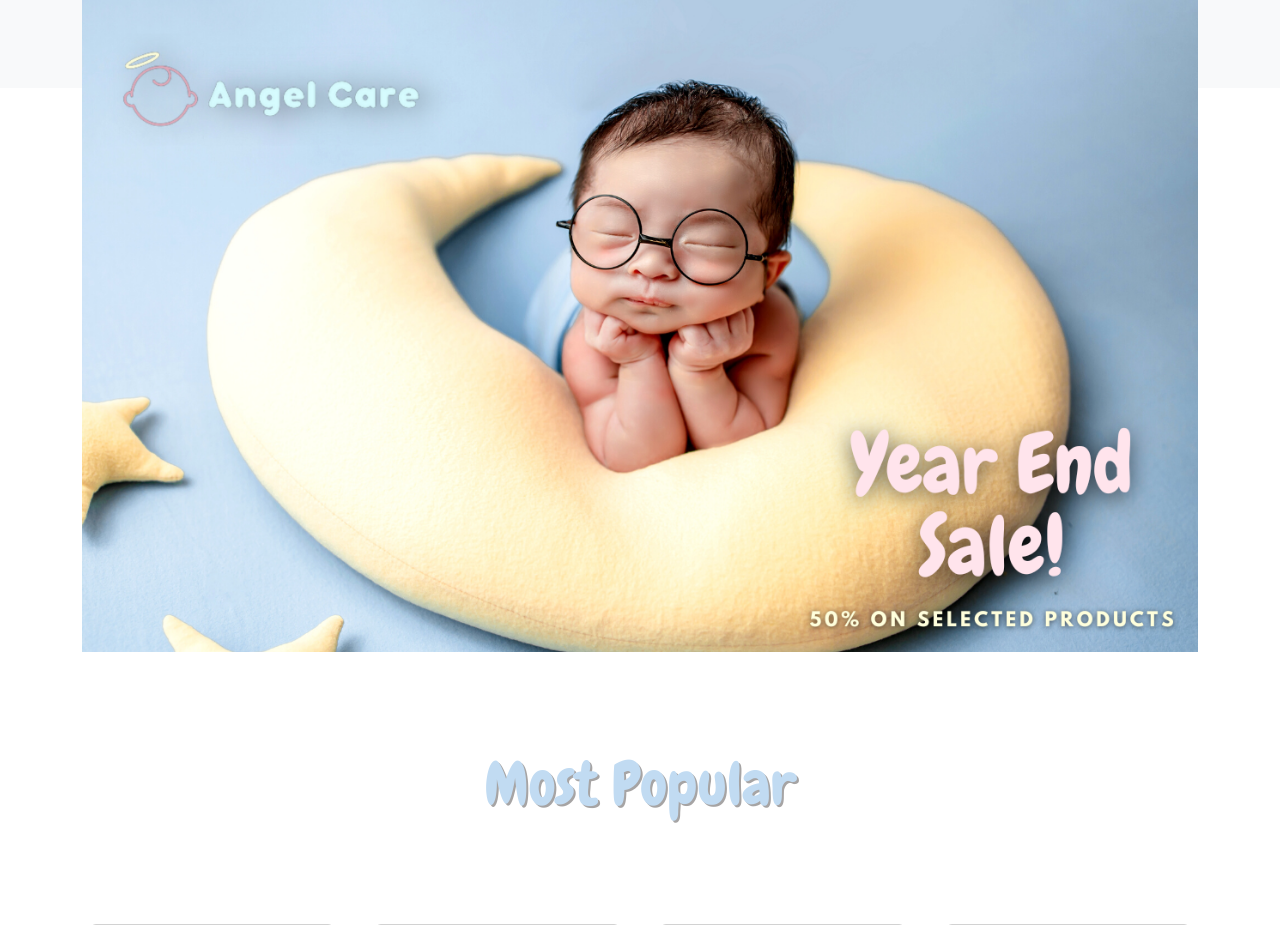
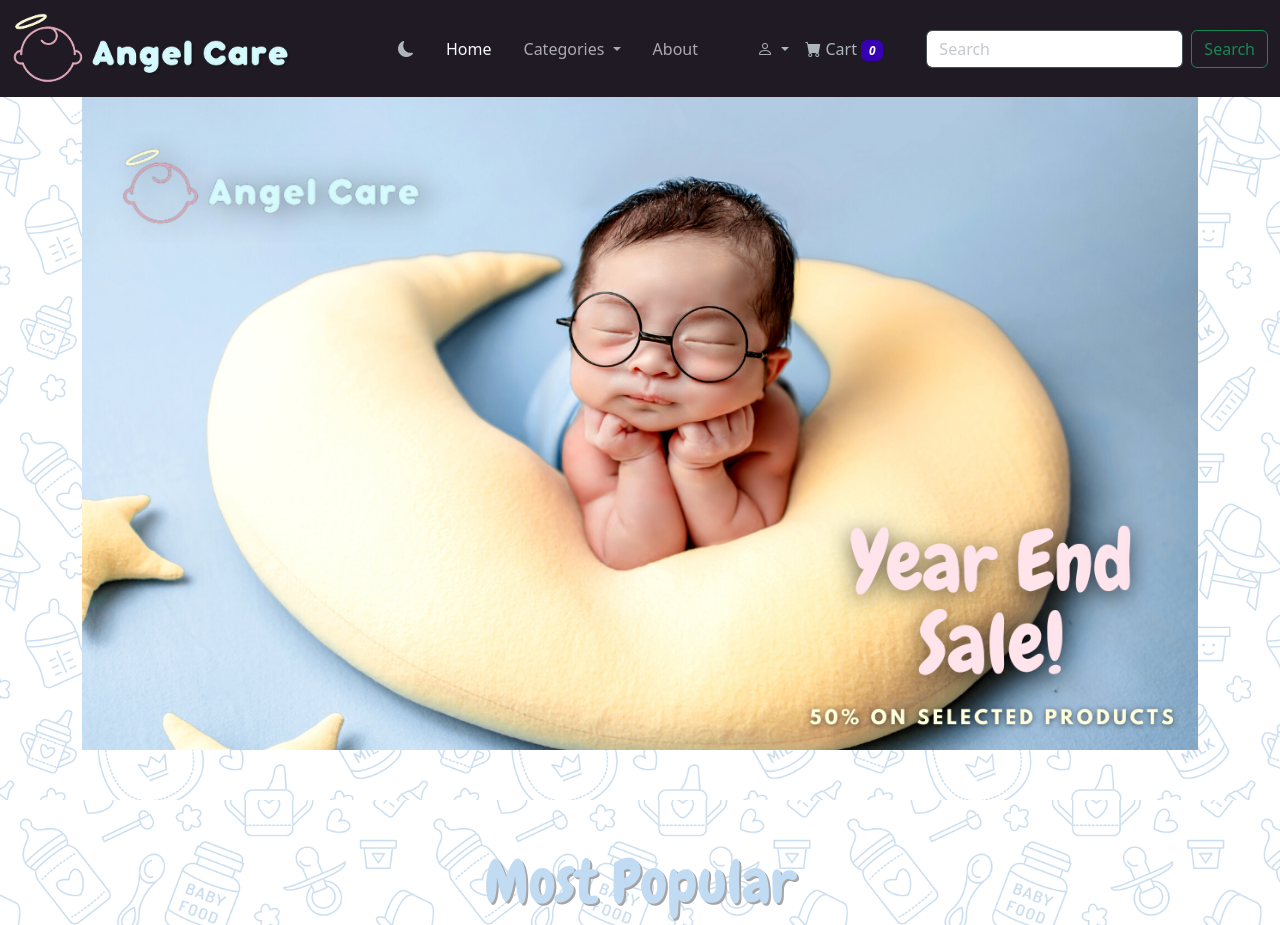
Before and after one commit to faustojc/baby-product-website, a PHP site: page /home.php in a window 1280 px wide; the page is wider, and only the part inside the window is pictured. Shown: the top 925 px of that part. Run offline with PHP 8.4, Linux system fonts and the light colour scheme.

Commit message:
Fixed the formatting and the navbar

```diff
--- a/home.php
+++ b/home.php
@@ -10,74 +10,89 @@
     <meta name="viewport" content="width=device-width, initial-scale=1, shrink-to-fit=no" />
     <meta http-equiv="x-ua-compatible" content="ie=edge" />
     <title>Angelcare Home</title>
+
+    <!-- Fonts -->
+    <link href='https://fonts.googleapis.com/css?family=Chewy' rel='stylesheet'>
+
     <!-- Bootstrap -->
     <link href="css/bootstrap/bootstrap.min.css" rel="stylesheet" />
     <script src="js/bootstrap/bootstrap.bundle.min.js"></script>
+    <link rel="stylesheet" href="https://cdn.jsdelivr.net/npm/bootstrap-icons@1.10.3/font/bootstrap-icons.css">
 
-    <!-- css & js-->
+    <!-- Custom CSS-->
+    <link rel="stylesheet" href="css/style.css" />
     <link rel="stylesheet" href="css/home.css"/>
-    <script src="js/main.js"></script>
 
 </head>
 
-<body>
-    <!-- NavBar/Header -->
-
-    <nav class="navbar navbar-expand-lg navbar-light bg-light position-fixed top-0 start-0 w-100">
-
-    <div class="container">
-        <a class="navbar-brand d-lg-none" href="#">
-            <img class = "logo" src="images/angelcare-logo.png">
+<body data-bs-theme="dark">
+    <div class="d-flex align-items-center flex-column vh-100">
+        <!-- Navbar -->
+        <nav class="navbar navbar-expand-lg w-100" style="background-color: var(--theme-primary)">
+            <div class="container-fluid">
+                <a class="navbar-brand" href="main.php">
+                    <img class="w-75" src="images/angelcare-logo.png" alt="">
                 </a>
-        <button class="navbar-toggler" type="button" data-bs-toggle="collapse" data-bs-target="#navbarContent">
-        <span class="navban-toggler-icon">
+                <div class="d-inline-flex align-items-center bi bi-moon-fill me-3" id="themeIcon">
+                    <i class="badge text-wrap text-bg-primary w-auto mx-2" id="changeTheme" role="button"></i>
+                </div>
+                <button class="navbar-toggler" type="button" data-bs-toggle="collapse" data-bs-target="#navbarContent" aria-controls="navbarContent" aria-expanded="false" >
+                    <span class="navbar-toggler-icon"></span>
+                </button>
+                <div class="collapse navbar-collapse justify-content-between" id="navbarContent">
+                    <ul class="navbar-nav my-auto">
+                        <li class="nav-item my-auto mx-lg-2">
+                            <a class="nav-link active" aria-current="page" href="#">Home</a>
+                        </li>
+                        <li class="nav-item dropdown my-auto mx-lg-2">
+                                <span class="nav-link dropdown-toggle" role="button" data-bs-toggle="dropdown" aria-expanded="false">
+                                    Categories
                                 </span>
-        </button>
-        <div class="collapse navbar-collapse p-2 flex-column" id="navbarContent">
-            <div class="d-flex justify-content-center justify-content-lg-between flex-column flex-lg-row w-100">
-                <form class="d-flex">
-                    <input class="form-control me-2" type="search" placeholder="Search"/>
-                    <button class="btn btn-outline-dark" type="submit">
-                        <i class="fas fa-search"></i>
-                    </button>
-                </form>
-                <a class="navbar-brand d-none d-lg-block" href="#"> <img class = "logo" src="images/angelcare-logo.png"></a>
-                <ul class="navbar-nav">
-                     <li class="nav-item d-flex align-items-center">
-                        <a class="nav-link mx-2" href="#">
-                        Home
-                        </a>
+                            <ul class="dropdown-menu">
+                                <li><a class="dropdown-item" href="#">Baby Toys</a></li>
+                                <li><a class="dropdown-item" href="#">Boy Clothes</a></li>
+                                <li><a class="dropdown-item" href="#">Girl Clothes</a></li>
+                                <li><a class="dropdown-item" href="#">Others</a></li>
+                            </ul>
                         </li>
-                    <li class="nav-item d-flex align-items-center">
-                        <a class="nav-link mx-2" href="#">
-                        About
-                        </a>
+                        <li class="nav-item my-auto mx-lg-2">
+                            <a class="nav-link" href="#">About</a>
                         </li>
-                    <li class="nav-item d-flex align-items-center">
-                        <a class="nav-link mx-2" href="#">
-                        Categories
-                        </a>
-                    </li>
-                    <li class="nav-item dropdown d-flex align-items-center">
-                      <a class="nav-link dropdown-toggle" href="#" role="button" data-bs-toggle="dropdown" aria-expanded="false">
-                        <i class="fas fa-user"></i>
-                      </a>
+                    </ul>
+                    <ul class="navbar my-auto list-unstyled">
+                        <li class="nav-item dropdown my-auto mx-lg-2">
+                                <span class="nav-link dropdown-toggle" href="#" role="button" data-bs-toggle="dropdown" aria-expanded="false">
+                                    <i class="bi bi-person"></i>
+                                </span>
                             <ul class="dropdown-menu">
-                        <li><a class="dropdown-item" href="#">Log in</a></li>
+                                <li><a class="dropdown-item" href="#">Login</a></li>
                                 <li><a class="dropdown-item" href="#">Register</a></li>
                             </ul>
                         </li>
-                    <li class="nav-item d-flex align-items-center">
-                        <a class="nav-link mx-2" href="#">
-                            <i class="fas fa-shopping-bag"></i>
-                        </a>
-                        <span class="badge rounded-pill bg-secondary"> 0 </span>
+                        <li class="nav-item d-flex my-auto mx-lg-2 align-items-center">
+                                <span class="bi bi-cart-fill p-0" role="button" data-bs-toggle="offcanvas" data-bs-target="#offcanvas-cart" aria-controls="offcanvas-cart">
+                                    Cart
+                                    <i class="badge" id="cart-count" style="background-color: var(--theme-primary-variant)">0</i>
+                                </span>
                         </li>
                     </ul>
-            </div>
+                    <form class="d-flex" role="search">
+                        <input class="form-control me-2" type="search" placeholder="Search" aria-label="Search">
+                        <button class="btn btn-outline-success" type="submit">Search</button>
+                    </form>
                 </div>
             </div>
         </nav>
+        <!-- Offcanvas -->
+        <div class="offcanvas offcanvas-end" data-bs-scroll="true" tabindex="-1" id="offcanvas-cart">
+            <div class="offcanvas-header">
+                <h5 class="offcanvas-title" id="offcanvasTitle">Your cart list</h5>
+                <button type="button" class="btn-close" data-bs-dismiss="offcanvas" aria-label="Close"></button>
+            </div>
+            <div class="offcanvas-body">
+                <div class="container-fluid" id="cart-list"></div>
+            </div>
+        </div>
 
         <!-- Content -->
 
@@ -108,7 +123,7 @@
                 </div>
 
                 <div class="card m-2">
-    			<a href="./product.html">
+                    <a href="product.html">
                     <img src="images/product.png" class="card-img-top" height="300" alt="Product"/>
                     </a>
                     <div class="card-body">
@@ -122,7 +137,7 @@
                 </div>
 
                 <div class="card m-2">
-    			<a href="./product.html">
+                    <a href="product.html">
                     <img src="images/product.png" class="card-img-top" height="300" alt="Product"/>
                     </a>
                     <div class="card-body">
@@ -136,7 +151,7 @@
                 </div>
 
                 <div class="card m-2">
-    			<a href="./product.html">
+                    <a href="product.html">
                     <img src="images/product.png" class="card-img-top" height="300" alt="Product"/>
                     </a>
                     <div class="card-body">
@@ -155,15 +170,15 @@
             <div class="d-flex justify-content-between align-items-center flex-column flex-lg-row my-5">
                 <div class="position-relative m-2">
                     <img src="images/product2.png" height="300" alt="Product"/>
-	    		<a href="#" class="btn btn-light position-absolute start-1 bottom-0 ms-2 mb-2 d-block">Prodcut</a>
+                    <a href="#" class="btn btn-light position-absolute start-1 bottom-0 ms-2 mb-2 d-block">Product</a>
                 </div>
                 <div class="position-relative m-2">
                     <img src="images/product2.png" height="300" alt="Product"/>
-	    		<a href="#" class="btn btn-light position-absolute start-1 bottom-0 ms-2 mb-2 d-block">Prodcut</a>
+                    <a href="#" class="btn btn-light position-absolute start-1 bottom-0 ms-2 mb-2 d-block">Product</a>
                 </div>
                 <div class="position-relative m-2">
                     <img src="images/product2.png" height="300" alt="Product"/>
-	    		<a href="#" class="btn btn-light position-absolute start-1 bottom-0 ms-2 mb-2 d-block">Prodcut</a>
+                    <a href="#" class="btn btn-light position-absolute start-1 bottom-0 ms-2 mb-2 d-block">Product</a>
                 </div>
             </div>
 
@@ -183,12 +198,12 @@
         </div>
 
         <!-- Footer -->
-
-   <footer class="bg-body py-4 mt-5 w-100" id="footer">
+        <footer class="bg-body-tertiary py-4 mt-5 w-100">
             <div class="container">
                 <div class="row justify-content-between align-items-center">
                     <div class="col-md-3">
-                    <img class = "logo" src="images/angelcare-logo.png">
+                        <h3>Angelcare</h3>
+                        <p>Providing your baby needs.</p>
                     </div>
                     <div class="col-md-3">
                         <h3>Links</h3>
@@ -206,7 +221,7 @@
                         </p>
                         <p>
                             Phone: 555-555-5555<br>
-                        Email: angel_care@gmail.com
+                            Email: info@example.com
                         </p>
                     </div>
                     <div class="col-md-3">
@@ -220,17 +235,15 @@
                 </div>
                 <div class="row mt-5">
                     <div class="col text-center">
-                    <p>Copyright &copy; 2022 Angel Care</p>
+                        <p>Copyright &copy; 2022 Angelcare</p>
                     </div>
                 </div>
             </div>
         </footer>
+    </div>
 
-    <!-- Custom styles -->
-    <link rel="stylesheet" href="https://cdnjs.cloudflare.com/ajax/libs/font-awesome/6.2.0/css/all.min.css" integrity="sha512-xh6O/CkQoPOWDdYTDqeRdPCVd1SpvCA9XXcUnZS2FmJNp1coAFzvtCN9BmamE+4aHK8yyUHUSCcJHgXloTyT2A==" crossorigin="anonymous" referrerpolicy="no-referrer"/>
-    <link href='https://fonts.googleapis.com/css?family=Chewy' rel='stylesheet'>
-
+    <script src="src/index.js"></script>
+    <script src="js/changeTheme.js"></script>
 </body>
 
-
 </html>
```
Lines whose indentation alone changed are shown as unchanged.
